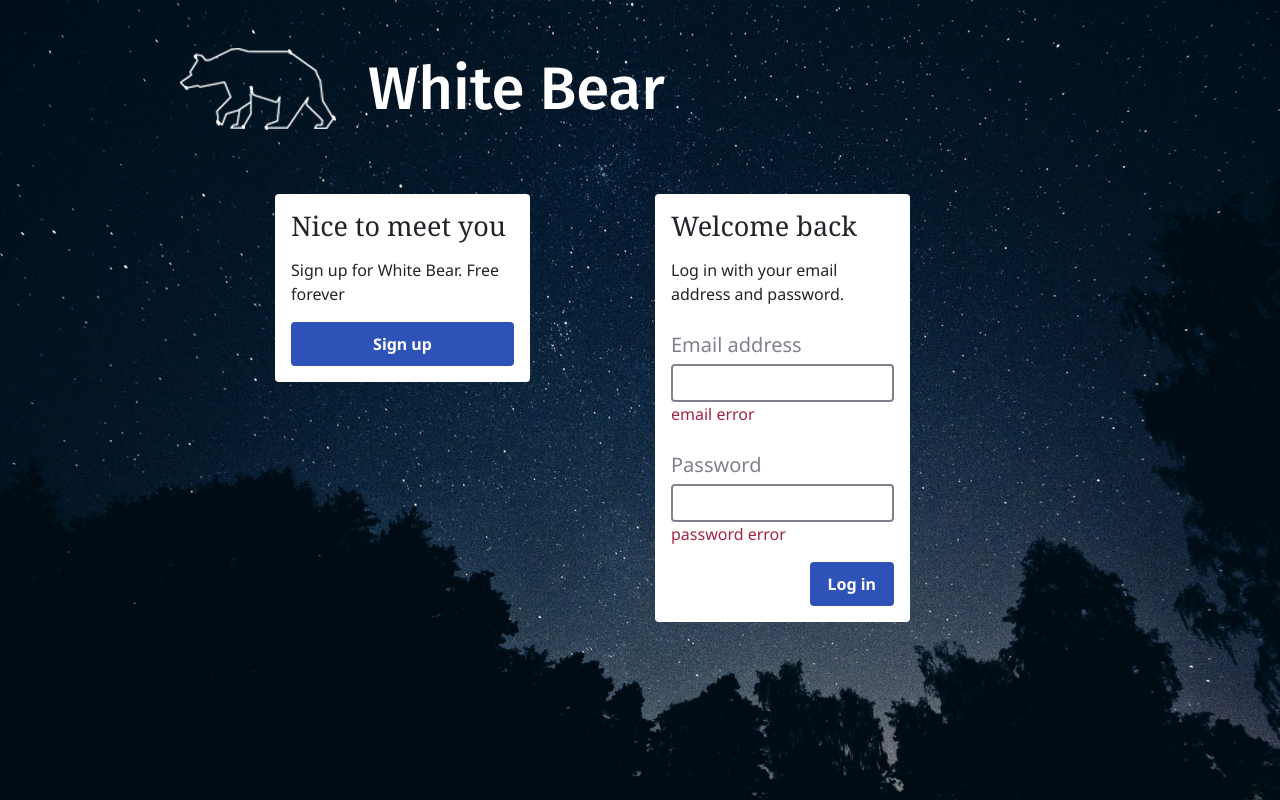
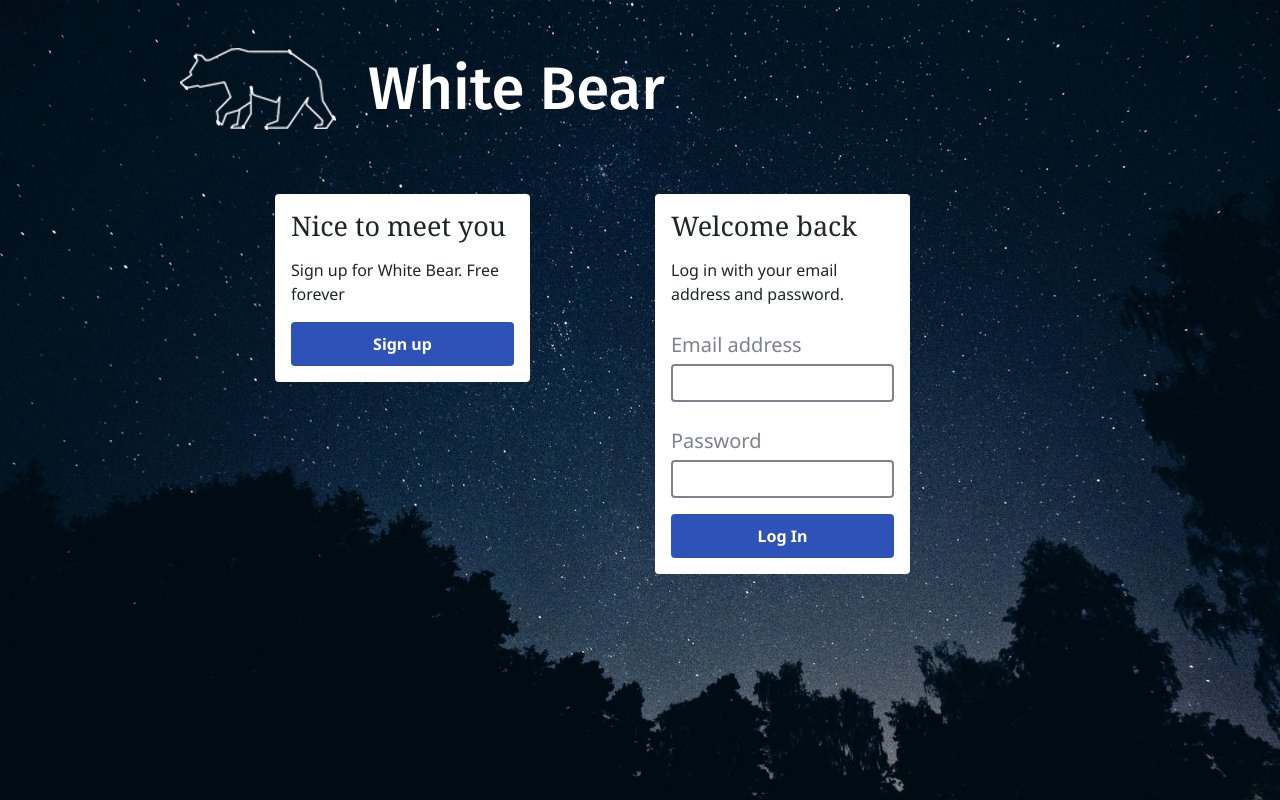
Before and after one commit to Chris-Fortier/white-bear-mpa, a React (Create React App) app: page / in a window 1280 px wide. Built offline with nearby package versions, Linux system fonts and the light colour scheme.

Commit message:
apply "UUIDs, Hashes, Timestamps, and Async-Await" video

```diff
--- a/package.json
+++ b/package.json
@@ -9,10 +9,12 @@
       "classnames": "^2.2.6",
       "date-fns": "^2.14.0",
       "node-sass": "^4.14.1",
+      "object-hash": "^2.0.3",
       "react": "^16.13.1",
       "react-dom": "^16.13.1",
       "react-router-dom": "^5.2.0",
-      "react-scripts": "3.4.1"
+      "react-scripts": "3.4.1",
+      "uuid": "^8.1.0"
    },
    "scripts": {
       "start": "react-scripts start",
--- a/src/components/ui/LogIn.js
+++ b/src/components/ui/LogIn.js
@@ -1,7 +1,77 @@
 import React from "react";
-import { Link } from "react-router-dom"; // a React element for linking
+// import { Link } from "react-router-dom"; // a React element for linking
+import classnames from "classnames";
+import hash from "object-hash";
+import { v4 as getUuid } from "uuid";
 
-export default function SignUp() {
+export default class LogIn extends React.Component {
+   constructor(props) {
+      super(props);
+      this.state = {
+         emailError: "",
+         passwordError: "",
+         hasEmailError: false,
+         hasPasswordError: false,
+      };
+   }
+
+   // tests if the email is valid
+   async setEmailState(emailInput) {
+      const lowerCasedEmailInput = emailInput.toLowerCase();
+
+      // eslint-disable-next-line
+      const emailRegex = /^(([^<>()\[\]\\.,;:\s@"]+(\.[^<>()\[\]\\.,;:\s@"]+)*)|(".+"))@((\[[0-9]{1,3}\.[0-9]{1,3}\.[0-9]{1,3}\.[0-9]{1,3}\])|(([a-zA-Z\-0-9]+\.)+[a-zA-Z]{2,}))$/;
+
+      if (emailInput === "")
+         this.setState({
+            emailError: "Please enter your email address.",
+            hasEmailError: true,
+         });
+      else if (!emailRegex.test(lowerCasedEmailInput)) {
+         this.setState({
+            emailError: "Please enter a valid email address.",
+            hasEmailError: true,
+         });
+      } else {
+         this.setState({ emailError: "", hasEmailError: false });
+      }
+   }
+
+   // tests if the email and password are valid and if so creates the user
+   async validateAndCreateUser() {
+      const emailInput = document.getElementById("email-input").value;
+      const passwordInput = document.getElementById("password-input").value;
+      console.log(emailInput, passwordInput);
+
+      // await is used on these to make sure we get the states of these before the if statement
+      await this.setEmailState(emailInput);
+      await this.setPasswordState(passwordInput, emailInput);
+
+      if (!this.state.hasEmailError && !this.state.hasPasswordError) {
+         const user = {
+            id: getUuid(),
+            email: emailInput,
+            password: hash(passwordInput),
+            createdAt: Date.now(),
+         };
+         console.log(user);
+      }
+   }
+
+   // checks if the password is valid
+   async setPasswordState(passwordInput, emailInput) {
+      if (passwordInput === "") {
+         // check if password input is blank
+         this.setState({
+            passwordError: "Please enter your password.",
+            hasPasswordError: true,
+         });
+      } else {
+         this.setState({ passwordError: "", hasPasswordError: false });
+      }
+   }
+
+   render() {
       return (
          <div className="offset-1 col-10 offset-sm-2 col-sm-8 offset-md-1 col-md-4 offset-lg-1 col-lg-3 offset-xl-1 col-xl-3">
             <div className="card">
@@ -13,35 +83,48 @@ export default function SignUp() {
                      <label htmlFor="exampleInputEmail1">Email address</label>
                      <input
                         type="email"
-                     className="form-control"
-                     id="existing-email-input"
+                        className={classnames({
+                           "form-control": true,
+                           "is-invalid": this.state.hasEmailError,
+                        })}
+                        id="email-input"
                         required
                      />
-                  <div className="text-danger" id="existing-email-error">
-                     email error
+                     {this.state.hasEmailError && (
+                        <div className="text-danger" id="email-error">
+                           {this.state.emailError}
                         </div>
+                     )}
                   </div>
                   <div className="form-group">
                      <label htmlFor="exampleInputPassword1">Password</label>
                      <input
                         type="password"
-                     className="form-control"
-                     id="existing-password-input"
+                        className={classnames({
+                           "form-control": true,
+                           "is-invalid": this.state.hasPasswordError,
+                        })}
+                        id="password-input"
                         required
                      />
-                  <div className="text-danger" id="existing-password-error">
-                     password error
+                     {this.state.hasPasswordError && (
+                        <div className="text-danger" id="password-error">
+                           {this.state.passwordError}
                         </div>
+                     )}
                   </div>
-               <Link
-                  className="btn btn-success float-right"
-                  id="login-button"
+                  <button
                      to="/create-answer"
+                     className="btn btn-success w-100"
+                     id="user-button"
+                     type="button"
+                     onClick={() => this.validateAndCreateUser()}
                   >
-                  Log in
-               </Link>
+                     Log In
+                  </button>
                </form>
             </div>
          </div>
       );
    }
+}
--- a/src/components/ui/SignUp.js
+++ b/src/components/ui/SignUp.js
@@ -1,6 +1,8 @@
 import React from "react";
 // import { Link } from "react-router-dom"; // a React element for linking
 import classnames from "classnames";
+import hash from "object-hash";
+import { v4 as getUuid } from "uuid";
 
 export default class SignUp extends React.Component {
    constructor(props) {
@@ -15,13 +17,15 @@ export default class SignUp extends React.Component {
       };
    }
 
+   // shows the for for signing up
    showInputs() {
       this.setState({
          isDisplayingInputs: true,
       });
    }
 
-   setEmailState(emailInput) {
+   // tests if the email is valid
+   async setEmailState(emailInput) {
       const lowerCasedEmailInput = emailInput.toLowerCase();
 
       // eslint-disable-next-line
@@ -42,6 +46,7 @@ export default class SignUp extends React.Component {
       }
    }
 
+   // tests if the local part of the email is inside the password
    checkHasLocalPart(passwordInput, emailInput) {
       if (emailInput.length < 4) {
          return false;
@@ -51,7 +56,8 @@ export default class SignUp extends React.Component {
       }
    }
 
-   setPasswordState(passwordInput, emailInput) {
+   // checks if the password is valid
+   async setPasswordState(passwordInput, emailInput) {
       console.log(passwordInput);
 
       const uniqChars = [...new Set(passwordInput)];
@@ -87,16 +93,27 @@ export default class SignUp extends React.Component {
       }
    }
 
-   validateAndCreateUser() {
+   // tests if the email and password are valid and if so creates the user
+   async validateAndCreateUser() {
       const emailInput = document.getElementById("email-input").value;
       const passwordInput = document.getElementById("password-input").value;
-      this.setEmailState(emailInput);
-      this.setPasswordState(passwordInput, emailInput);
+
+      // await is used on these to make sure we get the states of these before the if statement
+      await this.setEmailState(emailInput);
+      await this.setPasswordState(passwordInput, emailInput);
+
       if (!this.state.hasEmailError && !this.state.hasPasswordError) {
-         console.log("Valid!");
+         const user = {
+            id: getUuid(),
+            email: emailInput,
+            password: hash(passwordInput),
+            createdAt: Date.now(),
+         };
+         console.log(user);
       }
    }
 
+   // renders the signup faceplate
    render() {
       return (
          <div className="offset-1 col-10 offset-sm-2 col-sm-8 offset-md-1 col-md-4 offset-lg-2 col-lg-3 offset-xl-2 col-xl-3">
```
Also changed, not shown: 1 other file (tests, documents, lock files or other folders). Lines whose indentation alone changed are shown as unchanged.
